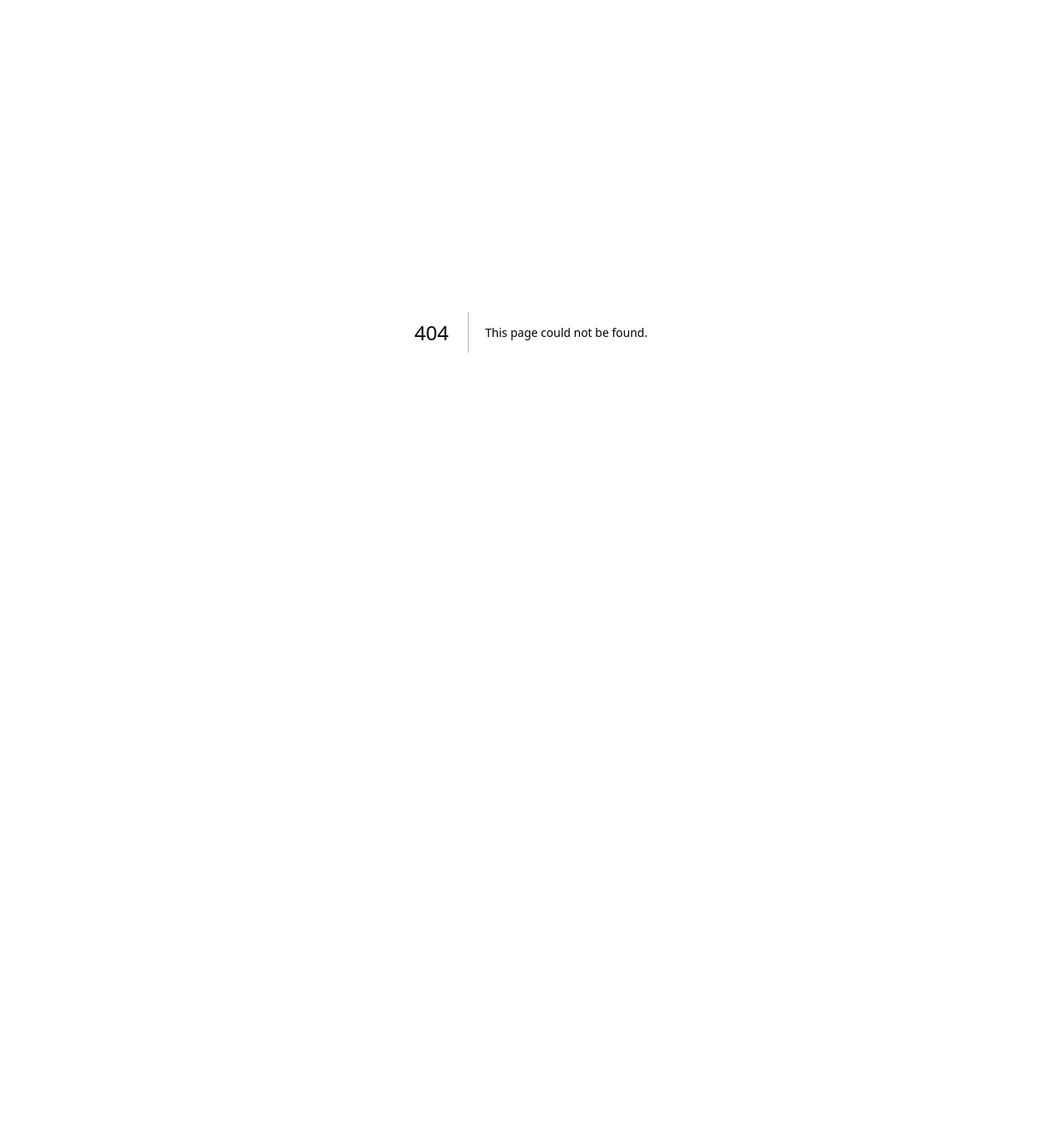
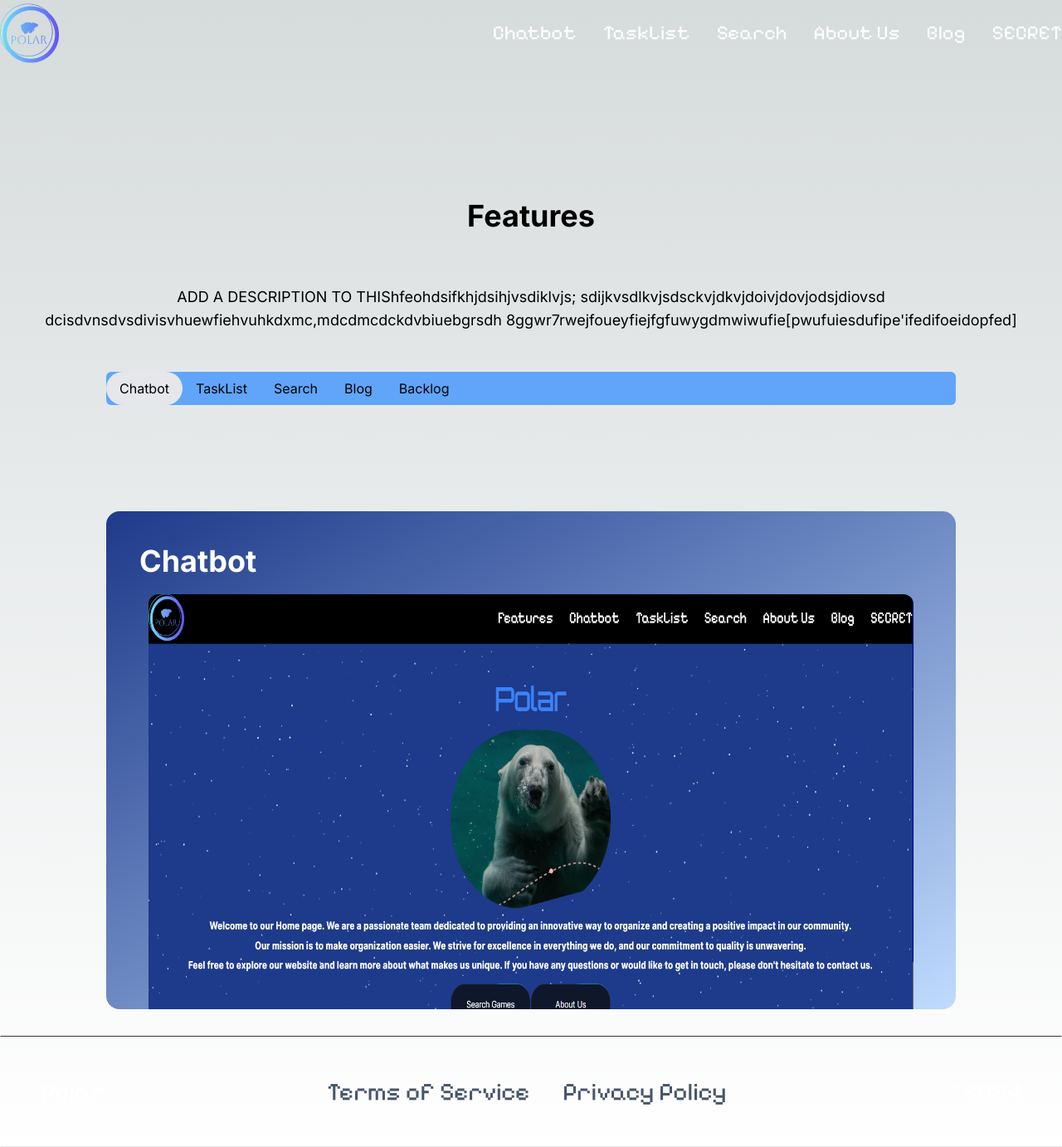
Before and after one commit to SHasan59/Polar, a Next.js app: page /features in a window 1280 px wide. Before the commit this address had no page. Shown: the whole page at 83% size. Before the commit the page ends 800 px from the top, so only its background shows below. Built offline with nearby package versions, Linux system fonts and the light colour scheme.

Commit message:
home page lag fixed, moved features🤦‍♂️

```diff
--- a/src/app/components/homemain.tsx
+++ b/src/app/components/homemain.tsx
@@ -66,12 +66,12 @@ const HomeMain = () => {
             <Button className="bg-slate-900 text-white  border-slate-800">
               <Link href="/search">Search Games</Link>
             </Button>
-            <Link href="/aboutus">
+            <Link href="/features">
               <Button
                 borderRadius="1.75rem"
                 className="bg-slate-900 text-white  border-slate-800"
               >
-                About Us
+                Features
               </Button>
             </Link>
           </div>
@@ -81,7 +81,6 @@ const HomeMain = () => {
       {isModalOpen && (
         <Modal onClose={handleToggleModal}>Content of the modal</Modal>
       )}
-      <TabsDemo />
     </main>
   );
 };
--- /dev/null
+++ b/src/app/features/page.tsx
@@ -0,0 +1,16 @@
+import Navigation from '../components/Navigation';
+import TabsDemo from '../components/feature';
+import Footer from '../components/Footer';
+
+export default function About() {
+  return (
+    <>
+      <>
+        <Navigation />
+        <TabsDemo />
+      </>
+      <></>
+      <Footer />
+    </>
+  );
+}
```
